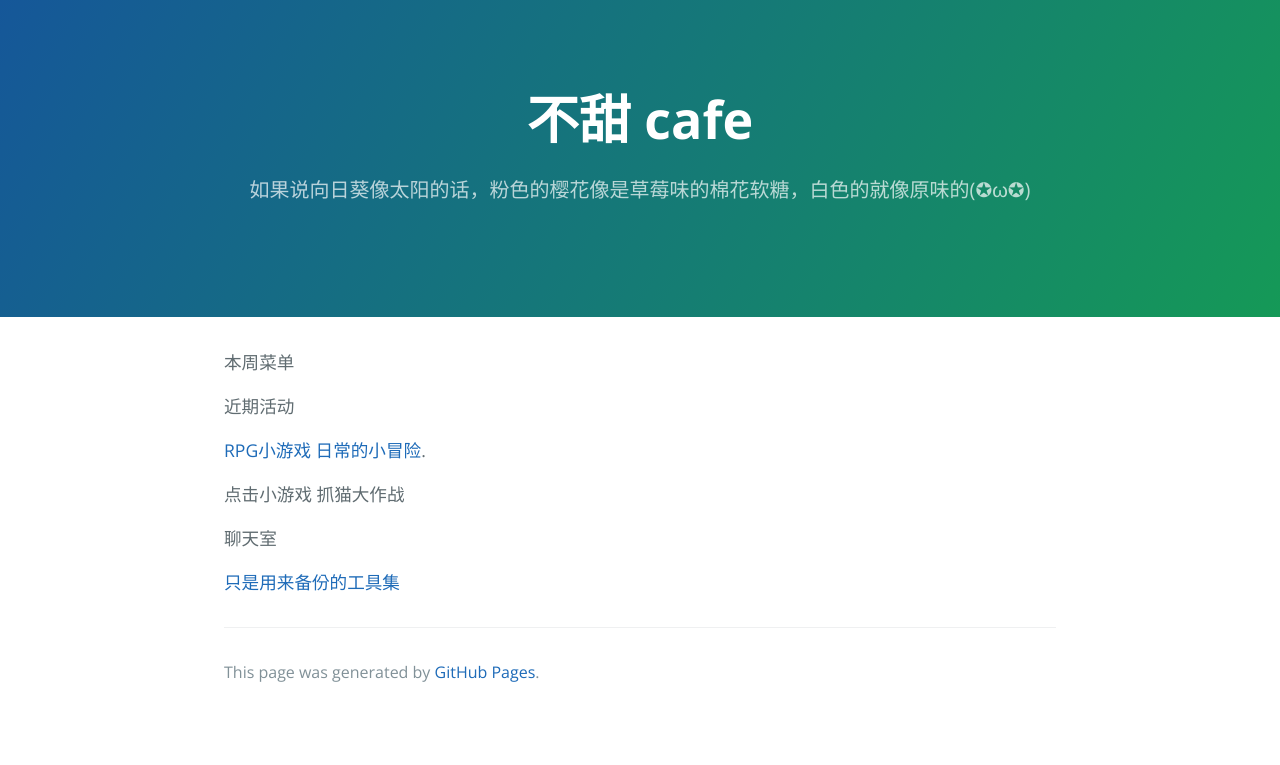
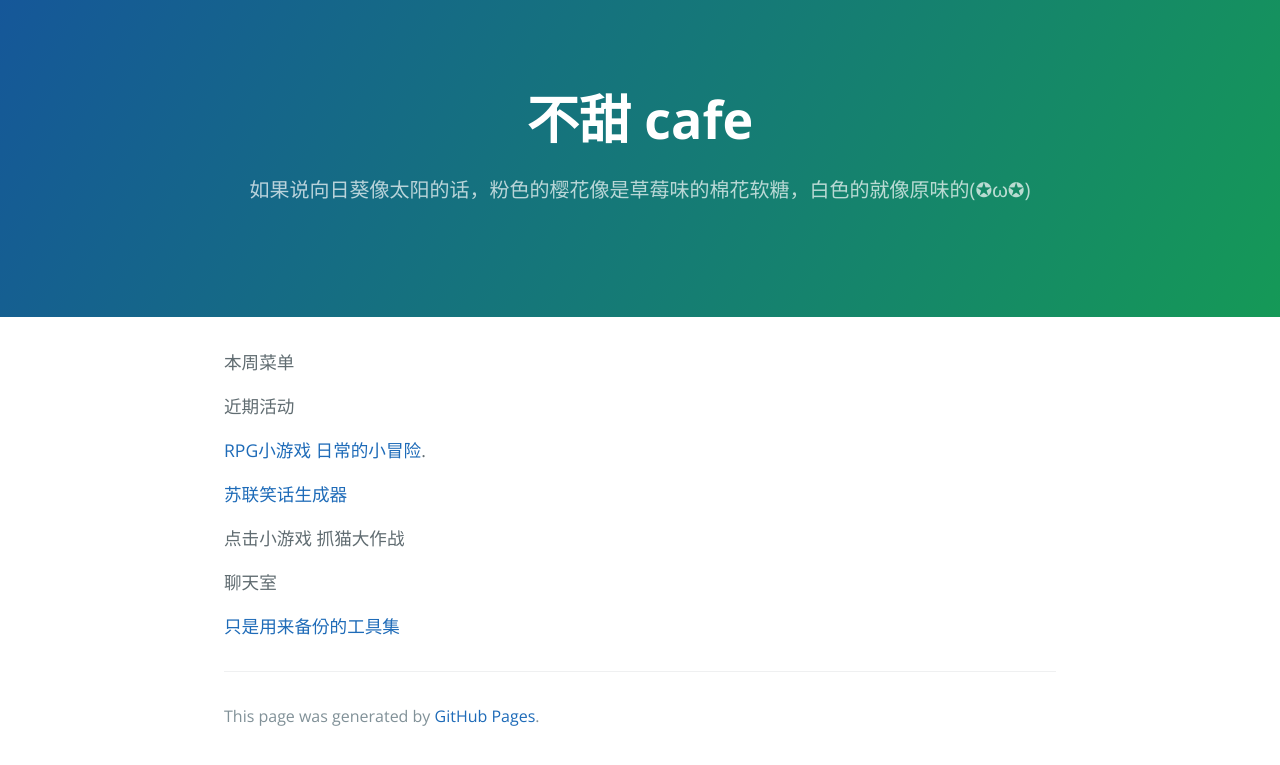
Before and after one commit to arthasxkyang/arthasxkyang.github.io, a Jekyll site: the page built from index.md, in a window 1280 px wide. Shown: the top 765 px of the page. Built offline with Jekyll 4.4.1, drawn with Linux system fonts in a browser that asks for light colours.

Commit message:
Update index.md

```diff
--- a/index.md
+++ b/index.md
@@ -8,6 +8,8 @@ layout: default
 
 [RPG小游戏 日常的小冒险](http://butian.cafe/miracle-in-everyday-life/).
 
+[苏联笑话生成器](./awsl.html)
+
 点击小游戏 抓猫大作战
 
 聊天室
```
